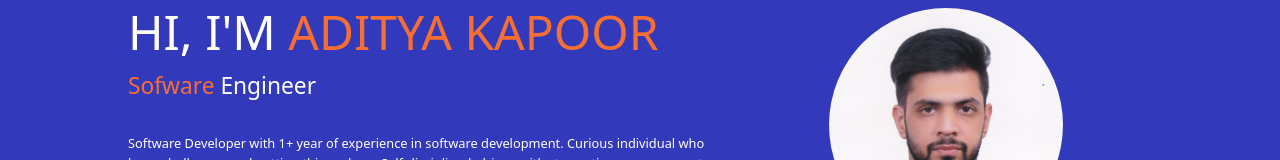
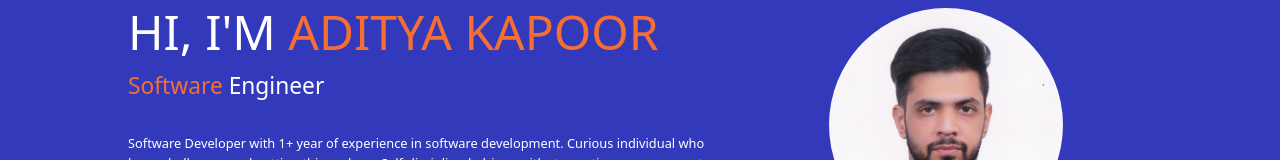
Before and after one commit to AdityaKapoor234/Resume, a Next.js app: page / in a window 1280 px wide. Shown: the part 202-362 px from the top of the page. Built offline with nearby package versions, Linux system fonts and the light colour scheme; some icons are missing.

Commit message:
Spell Check

```diff
--- a/component/introduction.js
+++ b/component/introduction.js
@@ -28,7 +28,7 @@ export default function IntroductionComponent(props) {
                                     Hi, I'm <span className="homeHeadTextHighlight">Aditya Kapoor</span>
                                 </div>
                                 <div className="homeHeadDeignationText">
-                                    <span className="homeHeadTextHighlight">Sofware</span> Engineer
+                                    <span className="homeHeadTextHighlight">Software</span> Engineer
                                 </div>
                                 <div className="homeHeadDescriptionText">
                                     {/* Inquisitive Programming enthusiast with profound Management skills. */}
```
